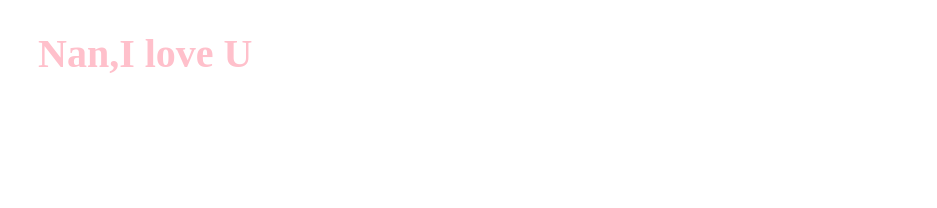
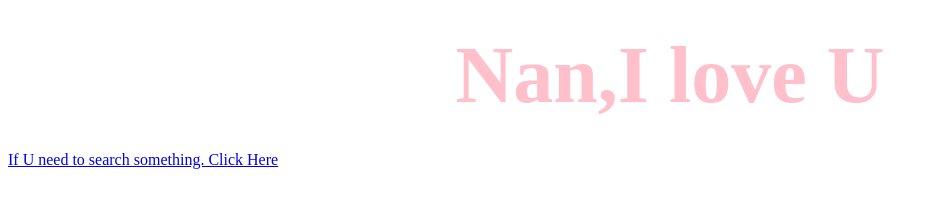
Before and after one commit to lovenannan/lovenannan.github.io, a plain HTML site: page index.html in a window 1280 px wide. Shown: the top 208 px of the page, without its empty margins (0-937 px from the left). Drawn offline with Linux system fonts and the light colour scheme.

Commit message:
Update index.html

```diff
--- a/index.html
+++ b/index.html
@@ -1 +1,3 @@
-<h3 style="color:pink;text-aligen:center;margin:30px;font-size:40px;width:100%;">Nan,I love U</h3>
+<h3 style="color:pink;text-align:center;margin:30px;font-size:80px;width:100%;">Nan,I love U</h3>
+
+<a href="http://www.baidu.com" target="_blank">If U need to search something. Click Here </a>
```
